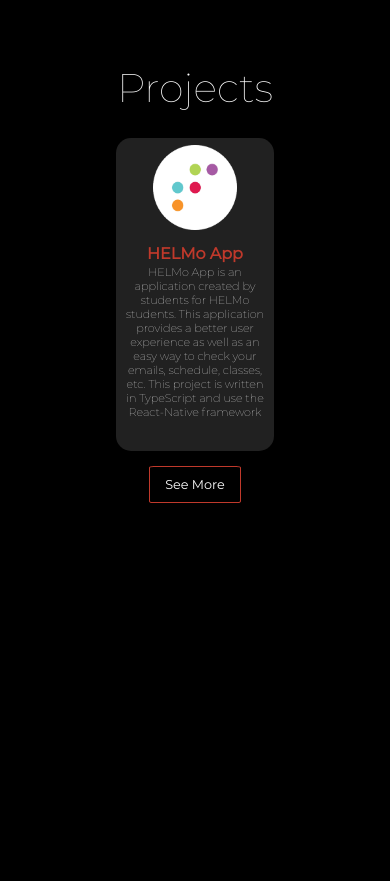
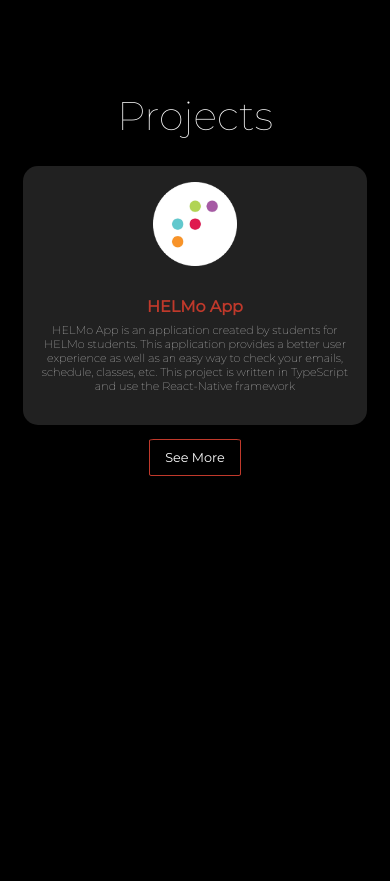
Before and after one commit to Paypito/folio, a plain HTML site: page index.html in a window 390 px wide. Shown: the part 2700-3581 px from the top of the page. Drawn offline with nearby package versions, Linux system fonts and the light colour scheme.

Commit message:
little fix project mobile

```diff
--- a/css/styles.css
+++ b/css/styles.css
@@ -392,7 +392,7 @@ footer {
     text-align: center;
   }
   .projectBoxes > li {
-    flex: 0 1 50%;
+    flex: 1 0 50%;
   }
 }
 
```
